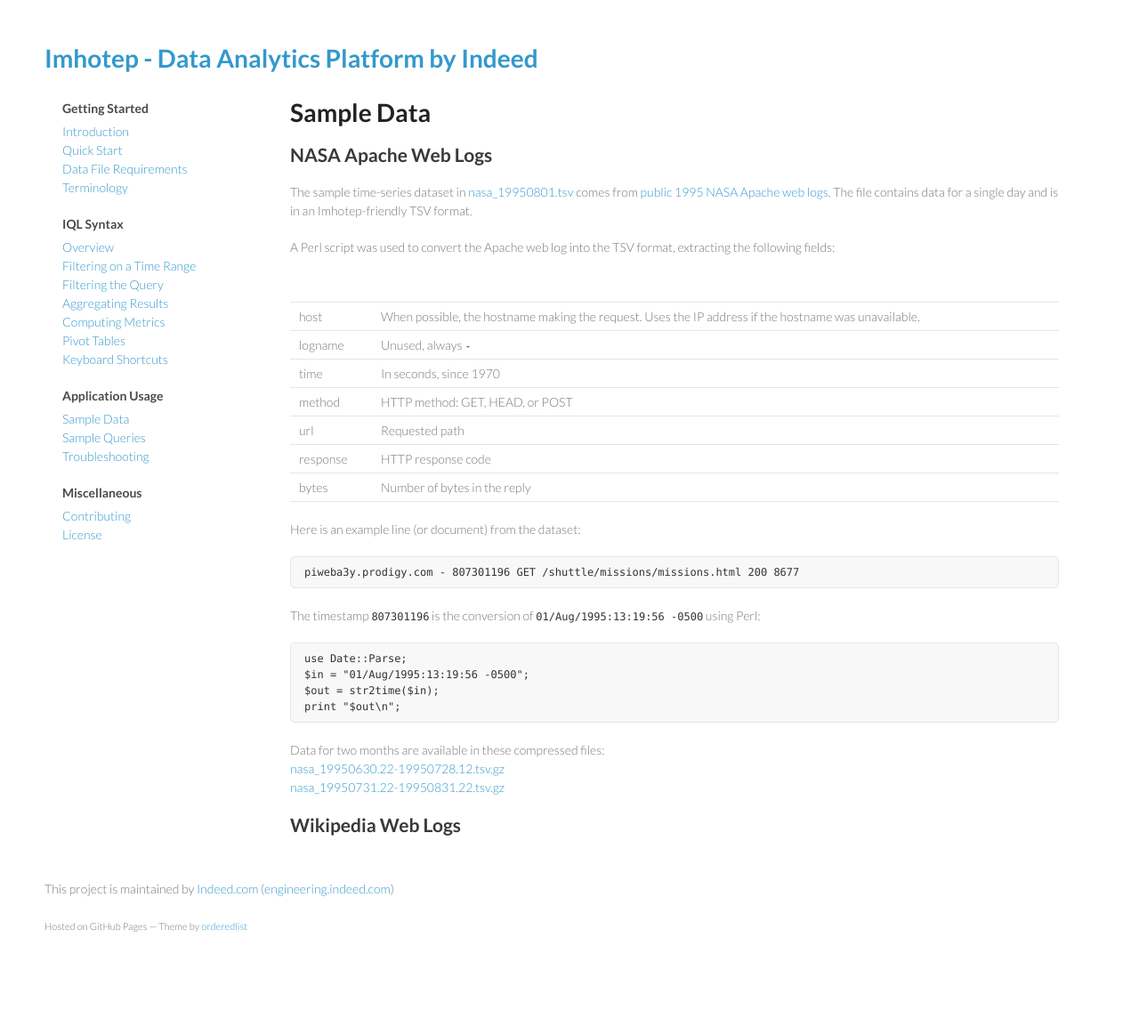
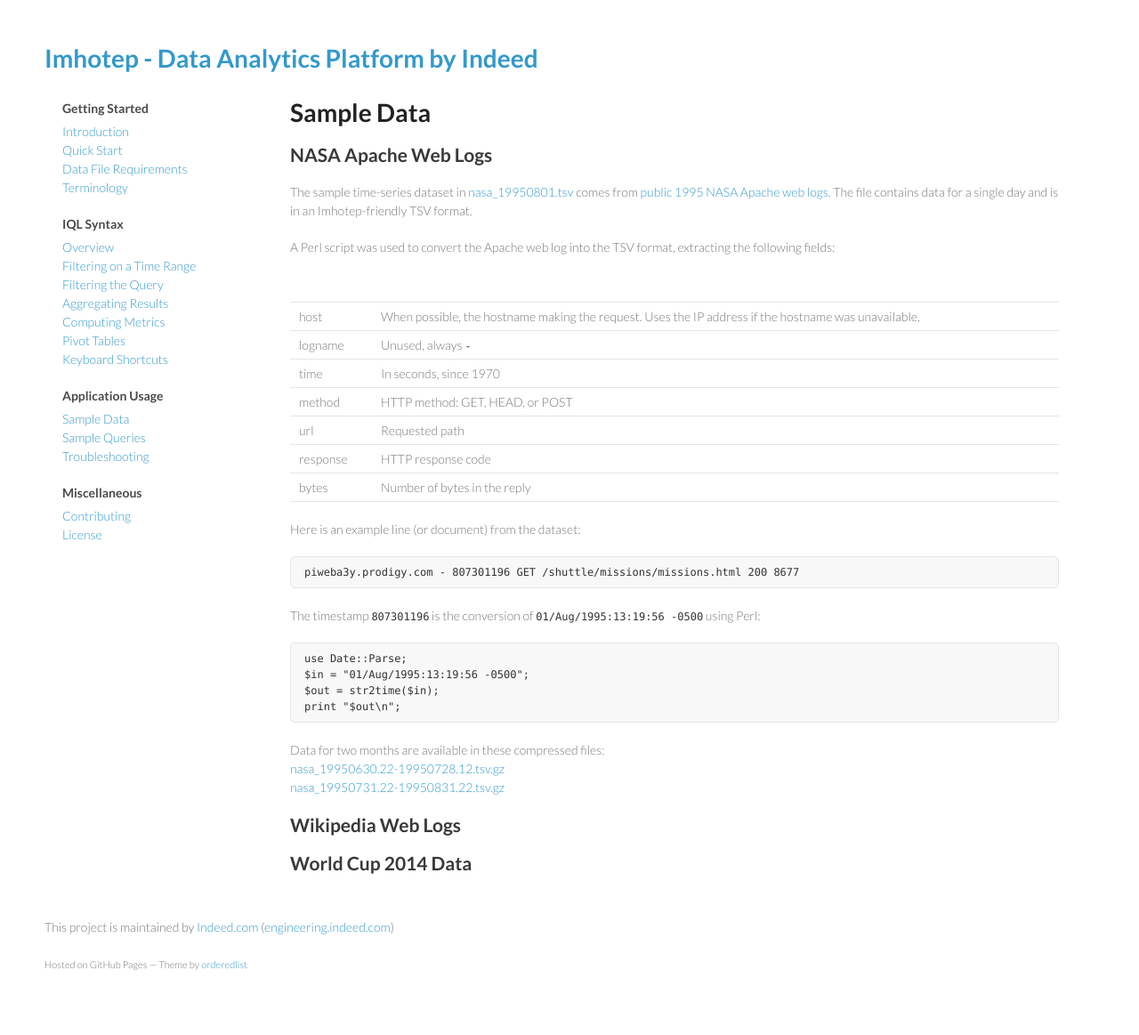
Before and after one commit to indeedeng/imhotep, a Jekyll site: the page built from docs/sample-data.md, in a window 1280 px wide. Shown: the whole page at 89% size. Built offline with Jekyll 4.4.1, drawn with Linux system fonts in a browser that asks for light colours; Markdown is read by kramdown in place of the engine named in the settings; before the commit the page ends 1120 px from its top, so only the background shows below that.

Commit message:
added world cup header

```diff
--- a/docs/sample-data.md
+++ b/docs/sample-data.md
@@ -35,3 +35,5 @@
 [nasa_19950731.22-19950831.22.tsv.gz](http://indeedeng.github.io/imhotep/files/nasa_19950731.22-19950831.22.tsv.gz)
 
 ## Wikipedia Web Logs
+
+## World Cup 2014 Data
```
